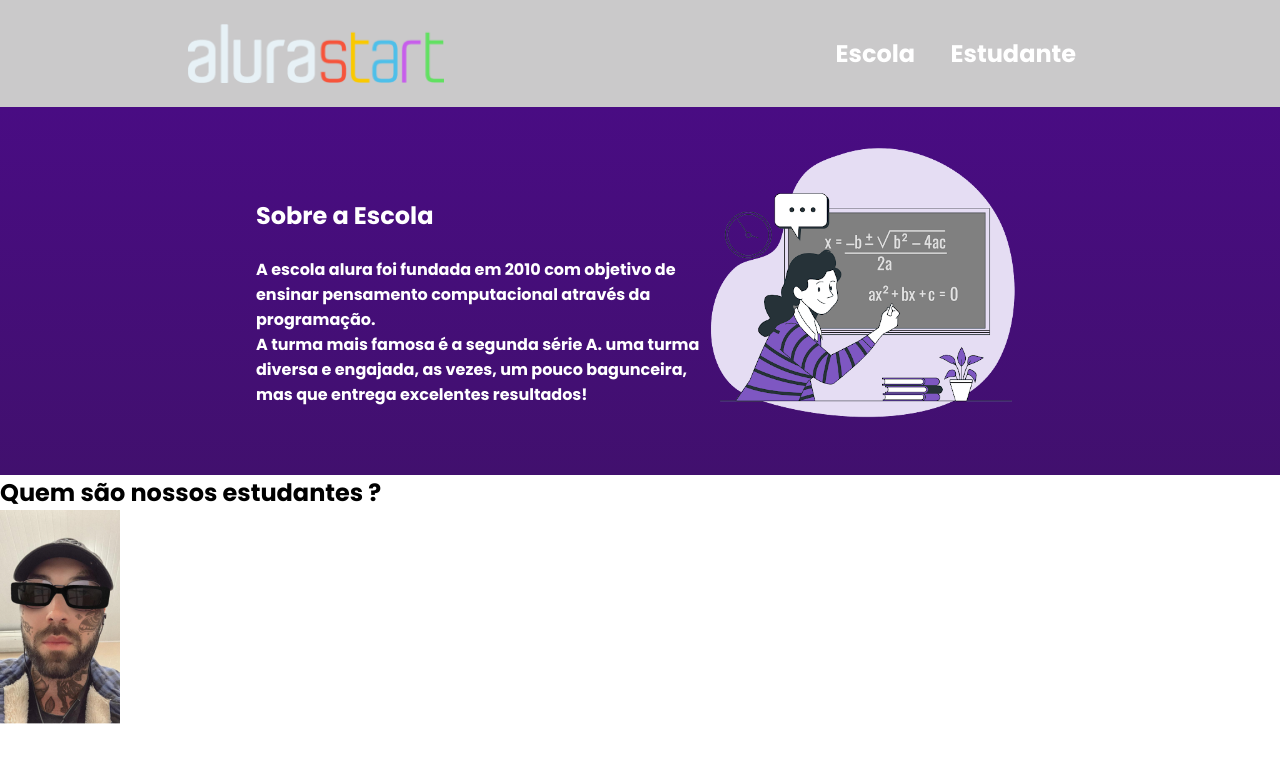
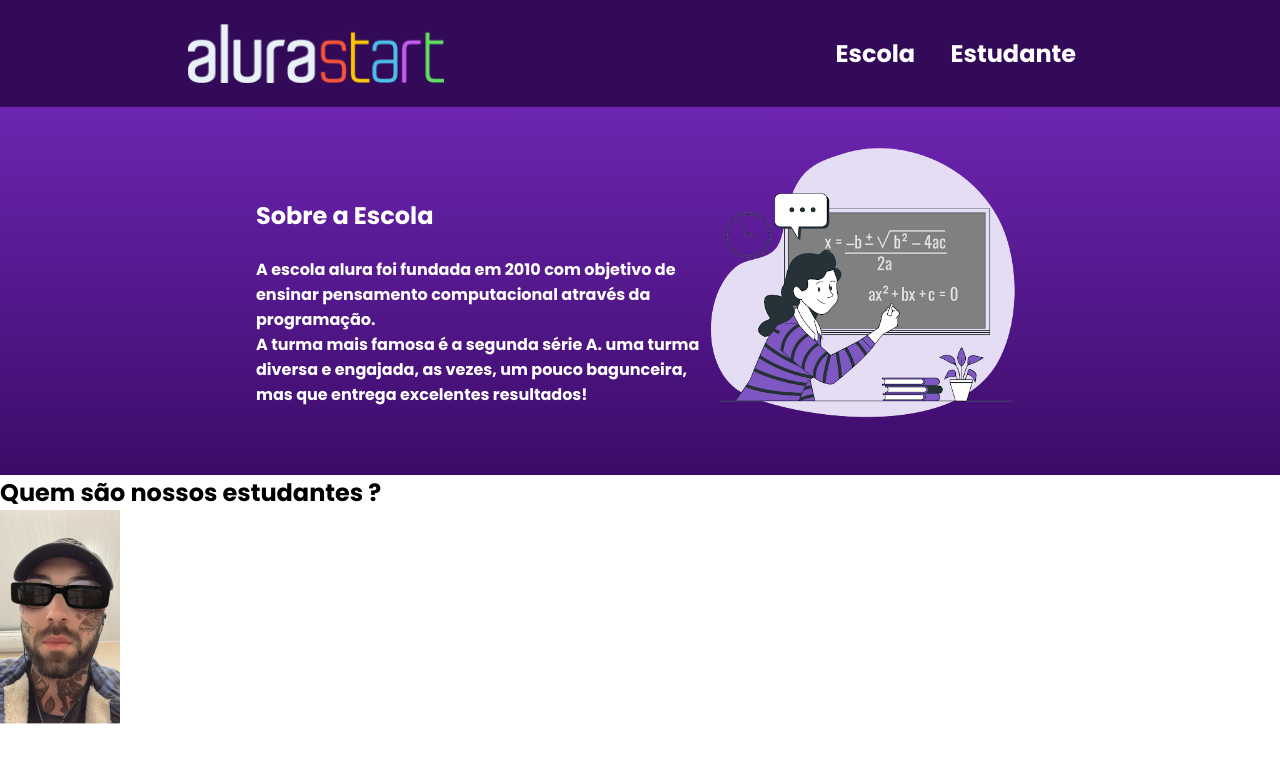
Before and after one commit to omegalol-chan/omega-site, a plain HTML site: page index.html in a window 1280 px wide. Drawn offline with Linux system fonts and the light colour scheme.

Commit message:
gearqrjrjry,klulkuk

```diff
--- a/style.css
+++ b/style.css
@@ -6,7 +6,7 @@
     font-family: 'Poppins', sans-serif;
     }
     .cabecalho {
-    background-color: #cac9ca;
+    background-color: #330a58;
     color: white;
     display: flex;
     justify-content: space-around;
@@ -29,7 +29,7 @@
     }
 
     .escola{
-    background-image: linear-gradient(#490c83,#41106e);
+    background-image: linear-gradient(#6d25b1,#3b0b68);
     color:white;
     display: flex;
     justify-content: center;
```
